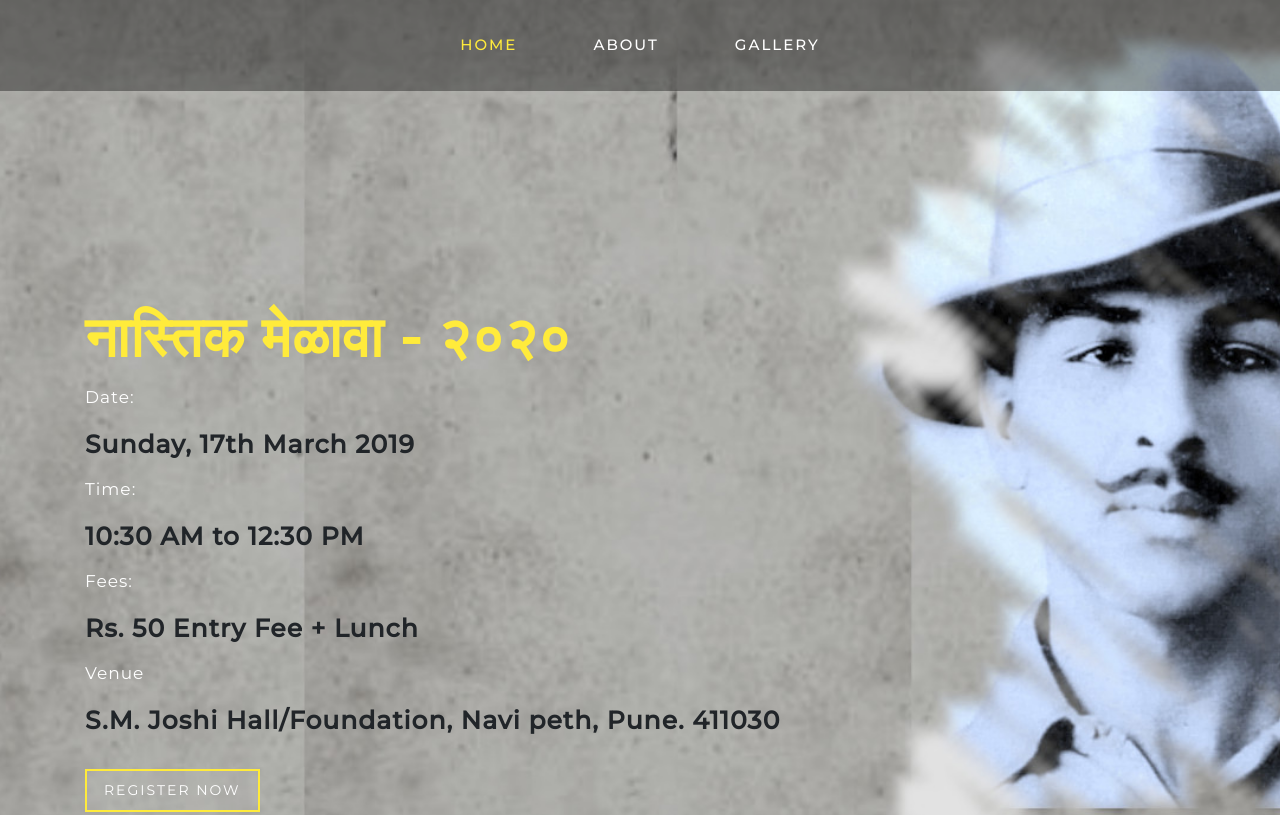
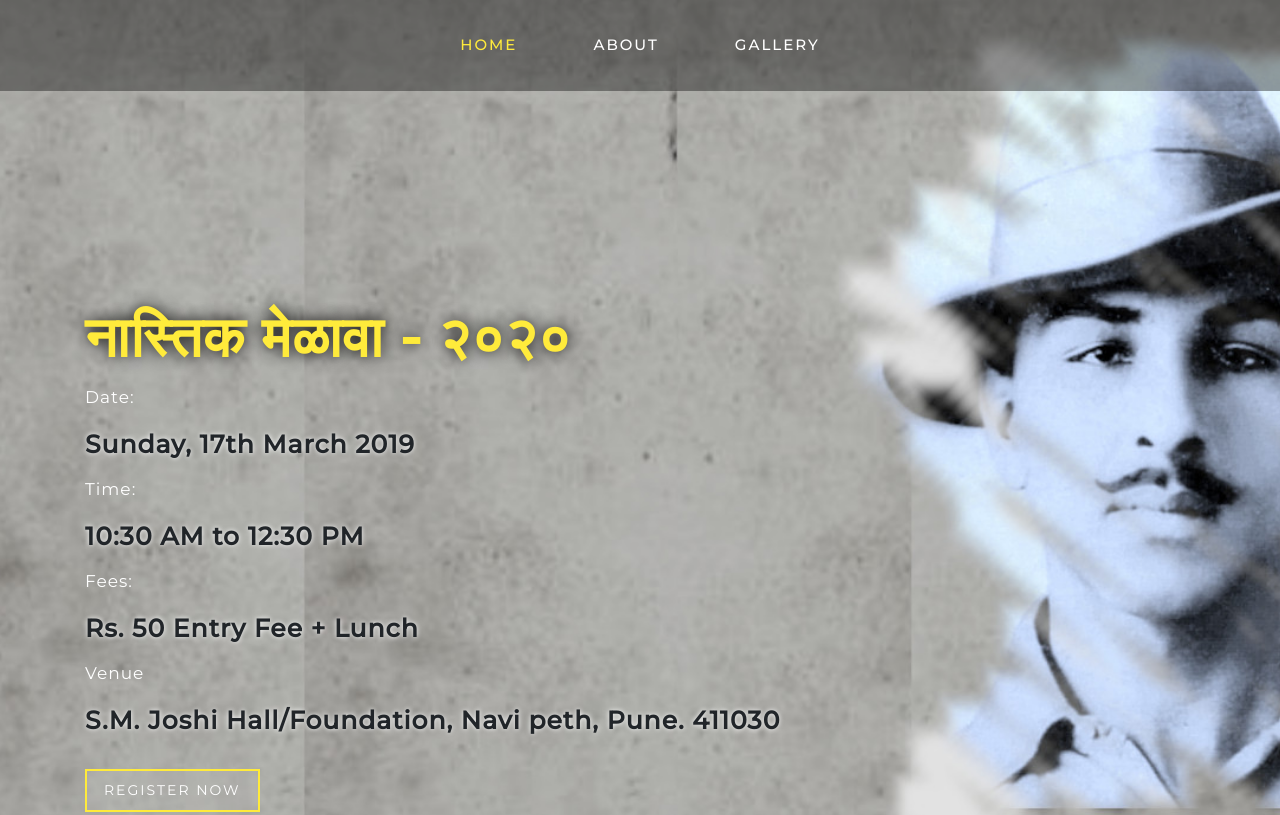
Before and after one commit to kiranbagul/puneatheistsmeet2020, a plain HTML site: page index.html in a window 1280 px wide. Shown: the top 815 px of the page. Drawn offline with Linux system fonts and the light colour scheme.

Commit message:
Updated txt decoration

```diff
--- a/css/style.css
+++ b/css/style.css
@@ -2348,10 +2348,15 @@ a.navbar-brand span {
 }
 /*--//responsive--*/
 
-.registerBtn{
+.register-btn{
     padding: 30px 0px 20px 0px;
 }
 
 .infoText{
+    text-shadow: 0px 0px 5px #ffffff;
     font-size: 25px;
 }
+
+.heading-text{
+    text-shadow: 0px 0px 16px #000000;
+}
--- a/index.html
+++ b/index.html
@@ -71,19 +71,28 @@
                      <div class="slider-img one-img">
                         <div class="container">
                            <div class="slider-info">
-                              <h4>नास्तिक मेळावा - २०२० </h4>
-
-                           <div class="infoText">
-                           <p>Date:</p><b>Sunday, 17th March 2019</b>
+                              <div class="heading-text"><h4>नास्तिक मेळावा - २०२० </h4></div>
 
 
-                           <p>Time:</p> <b> 10:30 AM to 12:30 PM</b>
+                           <p>Date:</p>
+                           <div class="infoText">
+                              <b>Sunday, 17th March 2019</b>
+                           </div>
 
+                           <p>Time:</p>
+                           <div class="infoText">
+                              <b> 10:30 AM to 12:30 PM</b>
+                           </div>
 
-                           <p>Fees: </p> <b>Rs. 50 Entry Fee + Lunch     </b>
+                           <p>Fees: </p>
+                           <div class="infoText">
+                              <b>Rs. 50 Entry Fee + Lunch     </b>
+                           </div>
 
-
-                           <p>Venue</p> <b>S.M. Joshi Hall/Foundation, Navi peth, Pune. 411030</b>
+                           <p>Venue</p>
+                           <div class="infoText">
+                              <b>S.M. Joshi Hall/Foundation, Navi peth, Pune. 411030</b>
+                           </div>
                         </div>
                               <!--
 							  <p>We invite you to 2019 Atheist Conference.
@@ -95,7 +104,7 @@
 								 <br>Let's participate & make 2019 Atheist Conference a success.</p>
                          -->
 
-                              <div class="outs_more-buttn registerBtn">
+                              <div class="outs_more-buttn register-btn">
                                  <a href="https://forms.gle/sBwWfRPJkjm2HEDs5" >Register Now</a>
                               </div>
                            </div>
```
